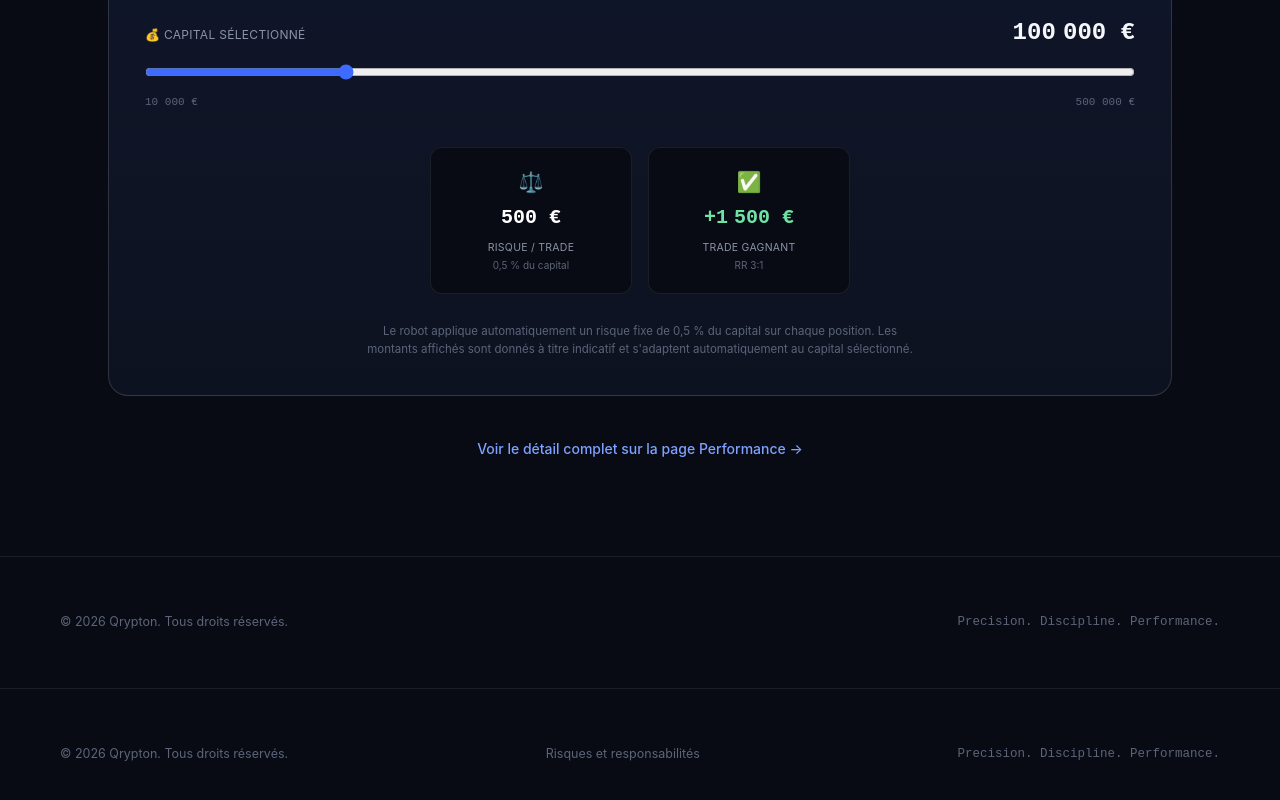
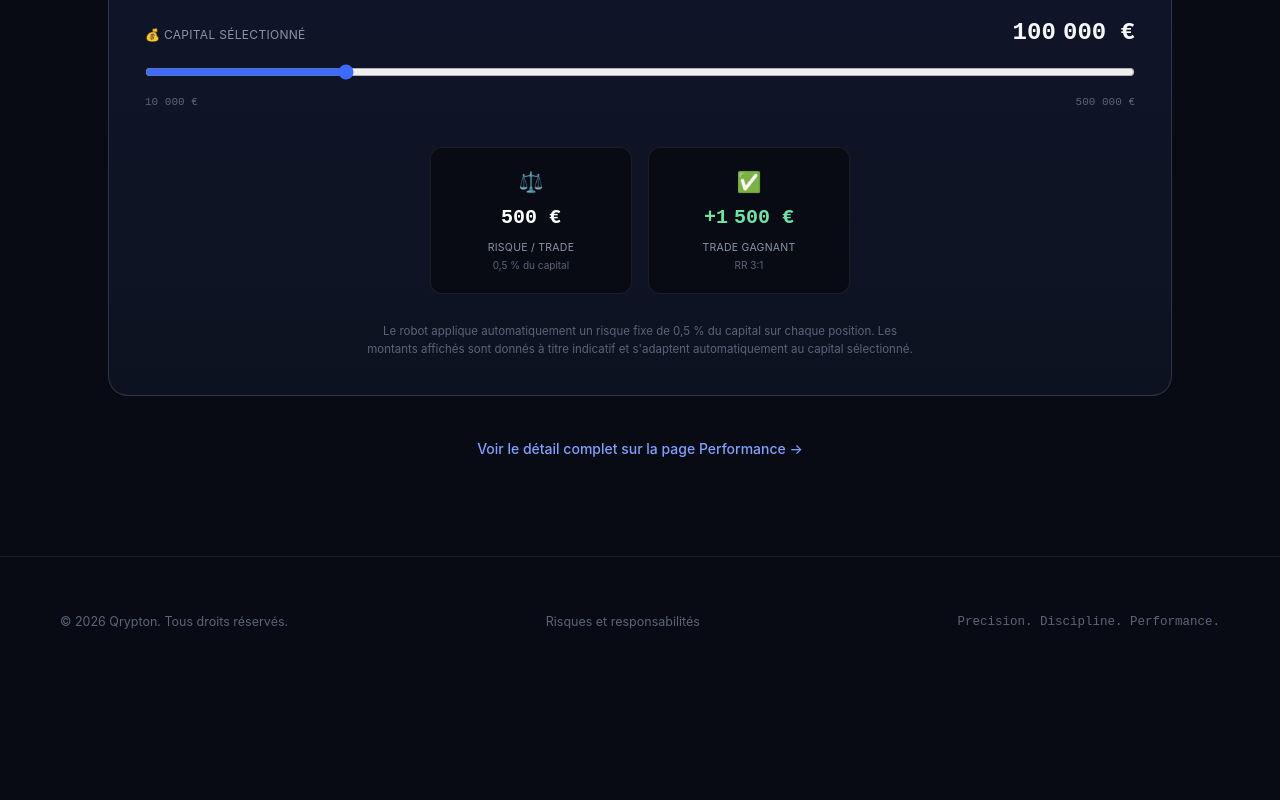
Before and after one commit to Qrypton4/Qrypton-Prenium, a Next.js app: page / in a window 1280 px wide. Shown: the part 2218-3018 px from the top of the page. After the commit the page ends 2906 px from the top, so only its background shows below. Built offline with nearby package versions, Linux system fonts and the light colour scheme; no server answers.

Commit message:
Remove footer from page component
Removed the footer section from the page component.

```diff
--- a/app/page.tsx
+++ b/app/page.tsx
@@ -113,13 +113,7 @@ export default async function Home() {
         </div>
       </section>
 
-      {/* FOOTER */}
-      <footer className="border-t border-line px-6 md:px-12 py-14">
-        <div className="max-w-[1160px] mx-auto flex justify-between items-center flex-wrap gap-3">
-          <p className="text-[12.5px] text-muted-2">© 2026 Qrypton. Tous droits réservés.</p>
-          <p className="font-mono text-[12.5px] text-muted-2">Precision. Discipline. Performance.</p>
-        </div>
-      </footer>
+
     </>
   );
 }
```
